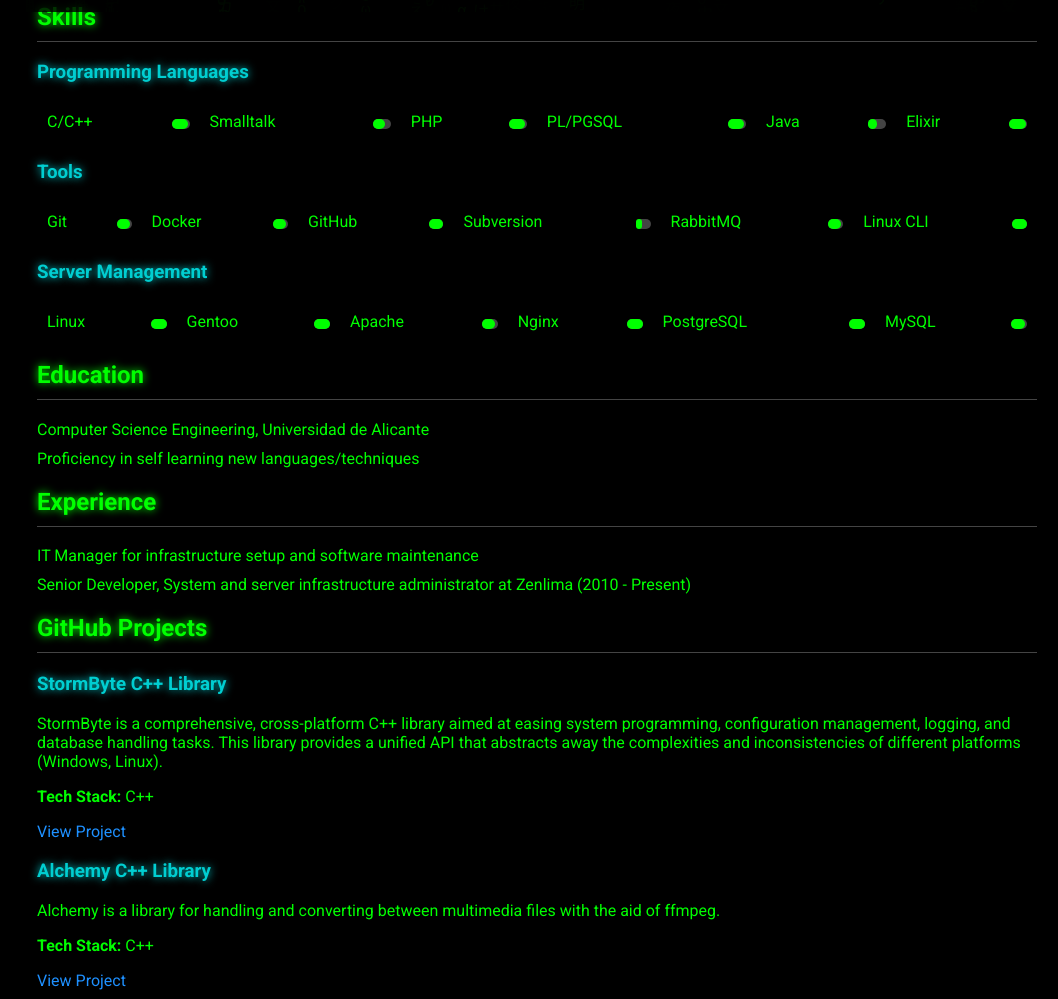
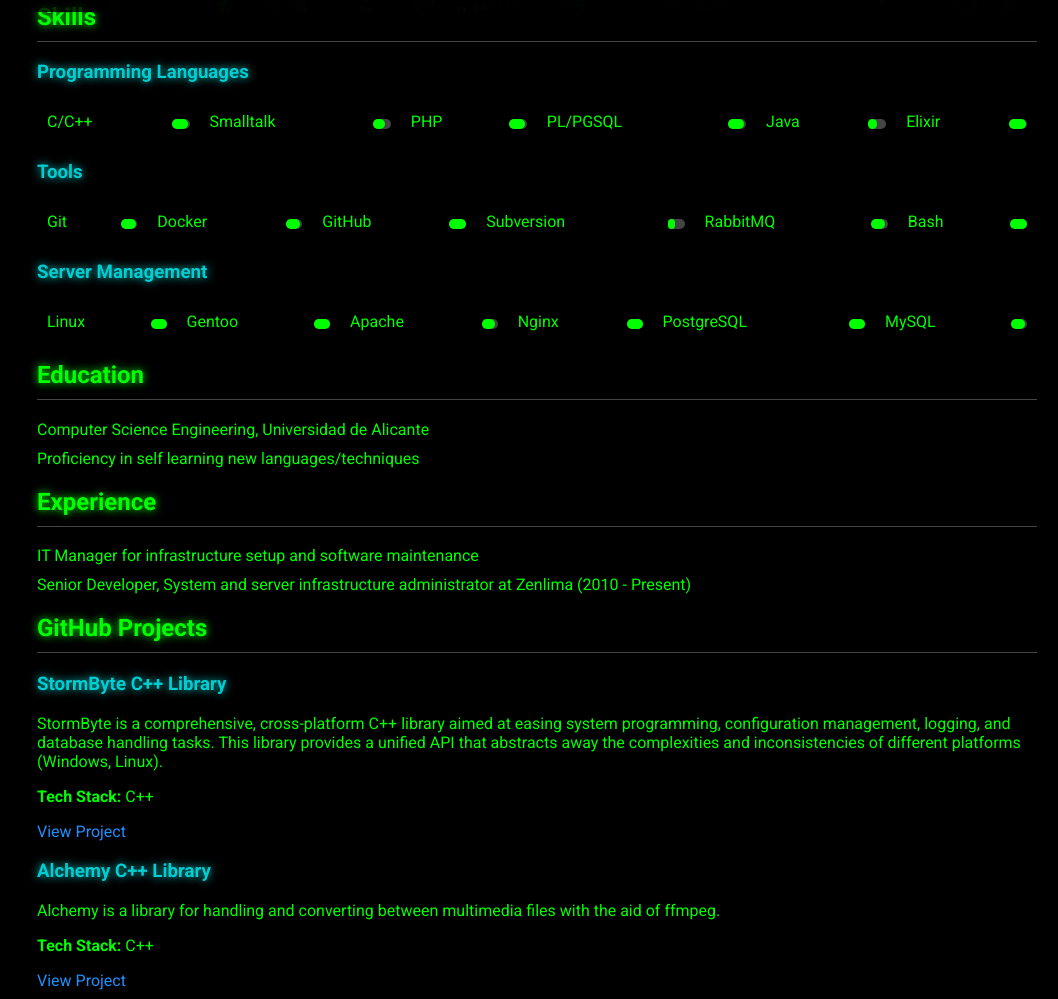
Before and after one commit to StormBytePP/stormbytepp.github.io, a plain HTML site: page index.html in a window 1280 px wide. Shown: the part 788-1787 px from the top of the page, without its empty margins (103-1161 px from the left). Drawn offline with Linux system fonts and the light colour scheme.

Commit message:
Updated skill

```diff
--- a/index.html
+++ b/index.html
@@ -72,7 +72,7 @@
                     <td>GitHub</td><td><div class="skill-bar-wrapper"><div class="skill-bar" data-width="100%"></div></div></td>
 					<td>Subversion</td><td><div class="skill-bar-wrapper"><div class="skill-bar" data-width="40%"></div></div></td>
                     <td>RabbitMQ</td><td><div class="skill-bar-wrapper"><div class="skill-bar" data-width="85%"></div></div></td>
-                    <td>Linux CLI</td><td><div class="skill-bar-wrapper"><div class="skill-bar" data-width="100%"></div></div></td>
+                    <td>Bash</td><td><div class="skill-bar-wrapper"><div class="skill-bar" data-width="100%"></div></div></td>
                 </tr>
             </table>
 
```
